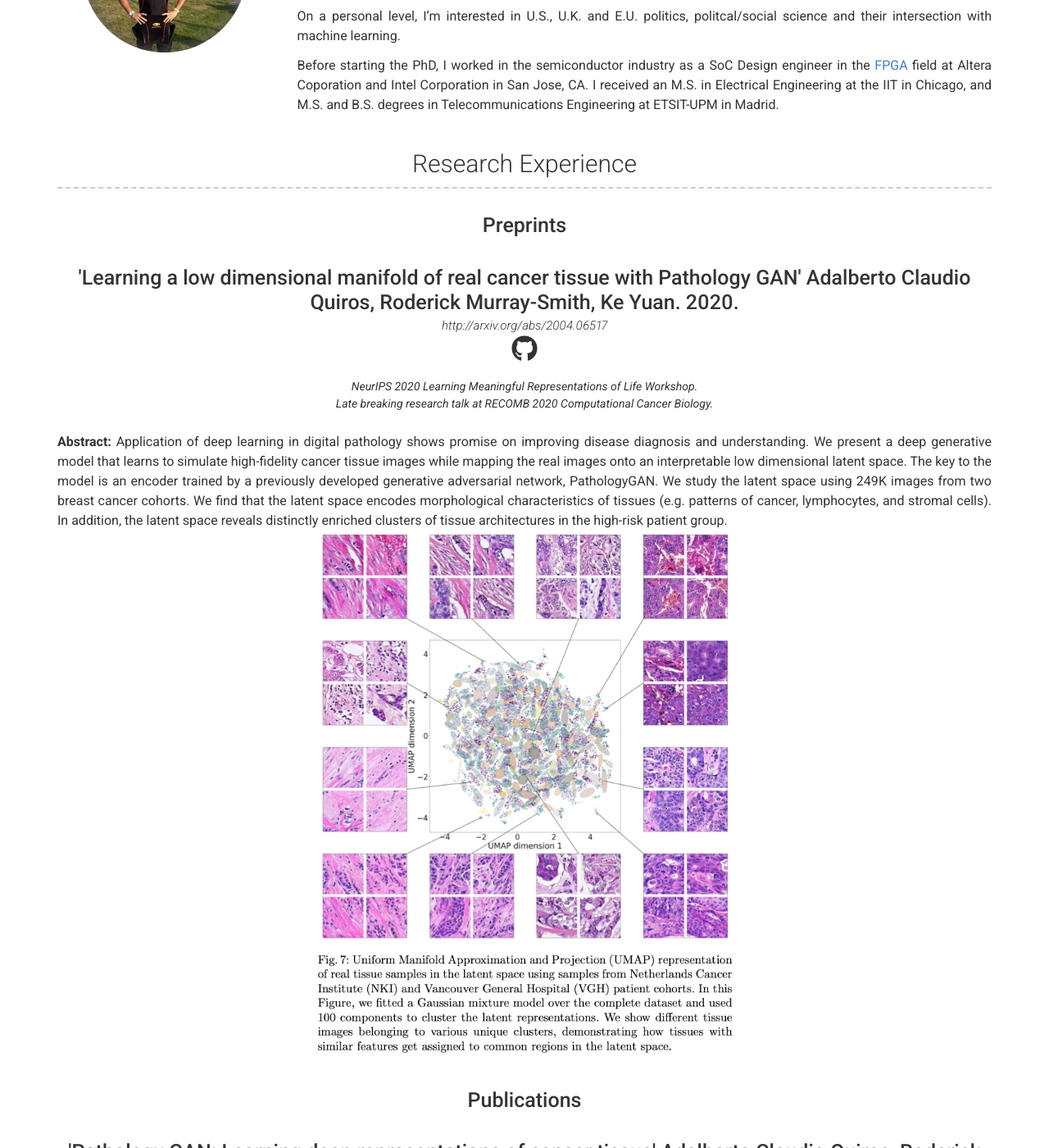
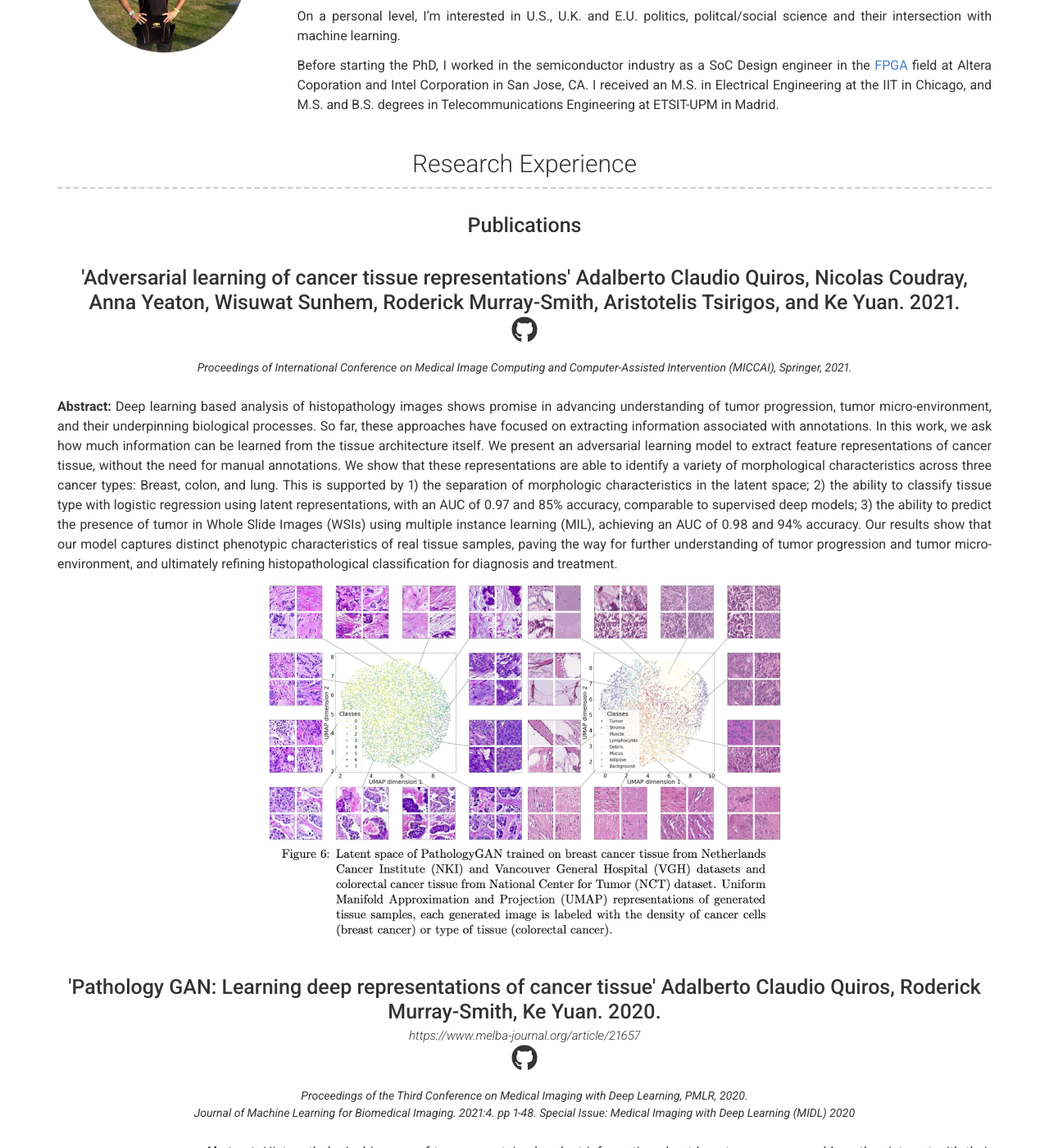
Before and after one commit to AdalbertoCq/adalbertocq.github.io, a Jekyll site: the page built from index.md, in a window 1280 px wide and 1400 px high, scrolled down 425 px. Shown: the whole window at 82% size. Built offline with Jekyll 4.4.1, drawn with Linux system fonts in a browser that asks for light colours; nearby versions of some CDN libraries; some of the changed text lies outside the part shown.

Commit message:
Update projects.yml

```diff
--- a/_data/projects.yml
+++ b/_data/projects.yml
@@ -1,21 +1,22 @@
 
-# Preprints
-- layout: top-middle
-  name: "Preprints"
-
-# Project template
-- layout: top-middle
-  name: "'Learning a low dimensional manifold of real cancer tissue with Pathology GAN' Adalberto Claudio Quiros, Roderick Murray-Smith, Ke Yuan. 2020."
-  link: http://arxiv.org/abs/2004.06517
-  github: AdalbertoCq/Learning-a-low-dimensional-manifold-of-realcancer-tissue
-  quote: >
-    NeurIPS 2020 Learning Meaningful Representations of Life Workshop.<br/> Late breaking research talk at RECOMB 2020 Computational Cancer Biology.
-  description: | # this will include new lines to allow paragraphs {: width="180" height="180"}
-    **Abstract:** Application of deep learning in digital pathology shows promise on improving disease diagnosis and understanding. We present a deep generative model that learns to simulate high-fidelity cancer tissue images while mapping the real images onto an interpretable low dimensional latent space. The key to the model is an encoder trained by a previously developed generative adversarial network, PathologyGAN. We study the latent space using 249K images from two breast cancer cohorts. We find that the latent space encodes morphological characteristics of tissues (e.g. patterns of cancer, lymphocytes, and stromal cells). In addition, the latent space reveals distinctly enriched clusters of tissue architectures in the high-risk patient group.
-    ![hand](./images/publications/learning_real_cancer_tissue/complete_latent_space.png){: width="45%" height="45%" style="display: block; margin: 0 auto"}
 
 - layout: top-middle
   name: "Publications"
+
+# Project template https://2020.midl.io/papers/quiros20.html
+- layout: top-middle
+  name: "'Adversarial learning of cancer tissue representations' Adalberto Claudio Quiros, Nicolas Coudray, Anna Yeaton, Wisuwat Sunhem, Roderick Murray-Smith, Aristotelis Tsirigos, and Ke Yuan. 2021."
+  # link: http://proceedings.mlr.press/v121/quiros20a.html
+  github: https://github.com/AdalbertoCq/Adversarial-learning-of-cancer-tissue-representations
+  quote: >
+    Proceedings of International Conference on Medical Image Computing and Computer-Assisted Intervention (MICCAI), Springer, 2021.
+  description: | # this will include new lines to allow paragraphs {: width="180" height="180"}
+    **Abstract:** Deep learning based analysis of histopathology images shows promise in advancing understanding of tumor progression, tumor micro-environment, and their underpinning biological processes. So far, these approaches have focused on extracting information associated with annotations. In this work, we ask how much information can be learned from the tissue architecture itself.
+    We present an adversarial learning model to extract feature representations of cancer tissue, without the need for manual annotations. We show that these representations are able to identify a variety of morphological characteristics across three cancer types: Breast, colon, and lung. This is supported by 1) the separation of morphologic characteristics in the latent space; 2) the ability to classify tissue type with logistic regression using latent representations, with an AUC of 0.97 and 85% accuracy, comparable to supervised deep models; 3) the ability to predict the presence of tumor in Whole Slide Images (WSIs) using multiple instance learning (MIL), achieving an AUC of 0.98 and 94% accuracy.
+    Our results show that our model captures distinct phenotypic characteristics of real tissue samples, paving the way for further understanding of tumor progression and tumor micro-environment, and ultimately refining histopathological classification for diagnosis and treatment.
+
+    # ![hand](./images/publications/pathologygan/pathologygan_latent.png){: width="55%" height="55%" style="display: block; margin: 0 auto"}
+
 
 # Project template https://2020.midl.io/papers/quiros20.html
 - layout: top-middle
@@ -52,6 +53,22 @@
 
     ![hand](./images/publications/dnnlibgen/1output_allcorners_paper.png){: width="40%" height="40%" style="display: block; margin: 0 auto"}
 
+# Preprints
+- layout: top-middle
+  name: "Preprints"
+
+# Project template
+- layout: top-middle
+  name: "'Learning a low dimensional manifold of real cancer tissue with Pathology GAN' Adalberto Claudio Quiros, Roderick Murray-Smith, Ke Yuan. 2020."
+  link: http://arxiv.org/abs/2004.06517
+  github: AdalbertoCq/Learning-a-low-dimensional-manifold-of-realcancer-tissue
+  quote: >
+    NeurIPS 2020 Learning Meaningful Representations of Life Workshop.<br/> Late breaking research talk at RECOMB 2020 Computational Cancer Biology.
+  description: | # this will include new lines to allow paragraphs {: width="180" height="180"}
+    **Abstract:** Application of deep learning in digital pathology shows promise on improving disease diagnosis and understanding. We present a deep generative model that learns to simulate high-fidelity cancer tissue images while mapping the real images onto an interpretable low dimensional latent space. The key to the model is an encoder trained by a previously developed generative adversarial network, PathologyGAN. We study the latent space using 249K images from two breast cancer cohorts. We find that the latent space encodes morphological characteristics of tissues (e.g. patterns of cancer, lymphocytes, and stromal cells). In addition, the latent space reveals distinctly enriched clusters of tissue architectures in the high-risk patient group.
+    ![hand](./images/publications/learning_real_cancer_tissue/complete_latent_space.png){: width="45%" height="45%" style="display: block; margin: 0 auto"}
+
+
 ## Misc.
 - layout: top-middle
   name: "Miscellaneous"
```
